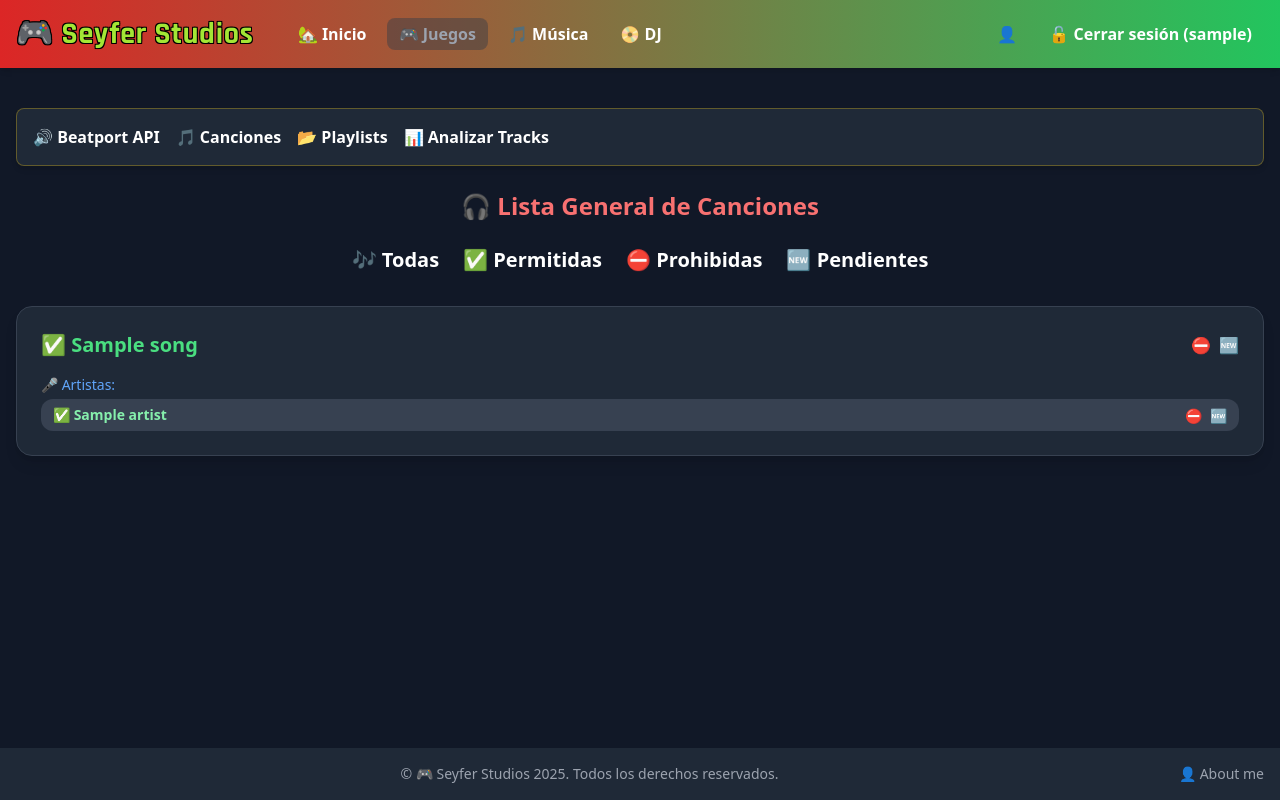
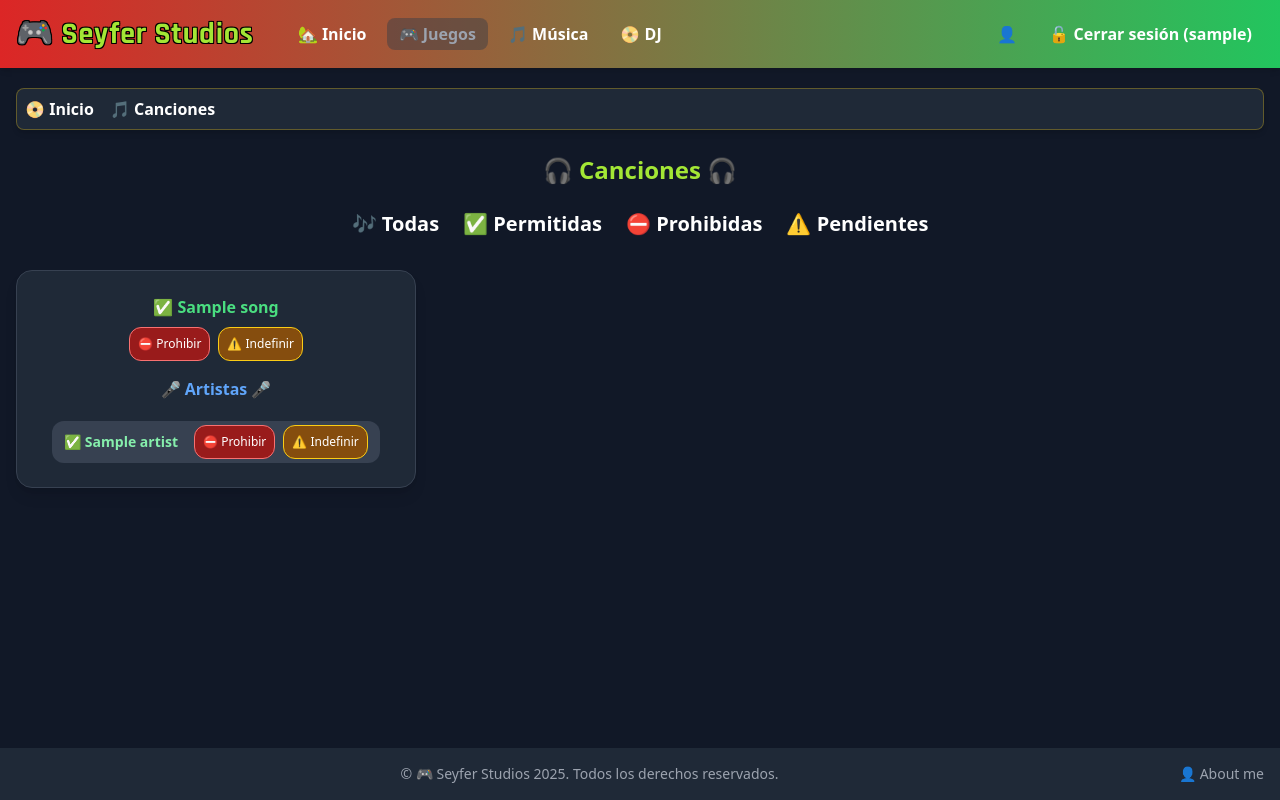
Before and after one commit to ianshalaga/seyfer_studios_official_website_backend, a Django app: page /dj/song/list in a window 1280 px wide. Run offline with Django 5.2, Linux system fonts and the light colour scheme; a user stored in the database is signed in; tables that the repository leaves empty hold one stand-in row (values such as "Sample post"); parts of the project's set-up code (start-up, migrations or seed data) failed here and were passed over; some libraries are stand-ins or nearby versions.

Commit message:
Song & Artist state update view implemented

```diff
--- a/apps/dj/admin.py
+++ b/apps/dj/admin.py
@@ -6,7 +6,7 @@ from . import models
 
 @admin.register(models.Song)
 class SongAdmin(admin.ModelAdmin):
-    list_display = ["title", "state"]
+    list_display = ["title", "state", "link"]
     search_fields = ["title", "state", "artists__name"]
     list_filter = ["state", "artists__name"]
     ordering = ["title"]
@@ -14,7 +14,7 @@ class SongAdmin(admin.ModelAdmin):
 
 @admin.register(models.Artist)
 class ArtistAdmin(admin.ModelAdmin):
-    list_display = ["name", "state"]
+    list_display = ["name", "state", "link"]
     search_fields = ["name", "state", "songs__title"]
     list_filter = ["state", "songs__title"]
     ordering = ["name"]
--- a/apps/dj/models.py
+++ b/apps/dj/models.py
@@ -18,6 +18,7 @@ class Artist(models.Model):
     code = models.UUIDField(
         default=uuid.uuid4, editable=False, unique=True)
     name = models.CharField(max_length=100)
+    link = models.URLField(blank=True, null=True)
     state = models.CharField(
         max_length=STATE_MAX_LENGTH, choices=SongArtistStateEnum.choices)
 
@@ -29,6 +30,7 @@ class Song(models.Model):
     code = models.UUIDField(
         default=uuid.uuid4, editable=False, unique=True)
     title = models.CharField(max_length=100)
+    link = models.URLField(blank=True, null=True)
     state = models.CharField(
         max_length=STATE_MAX_LENGTH, choices=SongArtistStateEnum.choices)
     artists = models.ManyToManyField(Artist, related_name="songs")
--- a/apps/dj/templates/dj/base.html
+++ b/apps/dj/templates/dj/base.html
@@ -1,27 +1,23 @@
 {% extends 'main/base.html' %} {% block main %}
 <!-- 🎚️ Subbarra de navegación interna DJ -->
 <nav
-  class="bg-gray-800 text-white rounded-lg shadow-md mb-6 p-4 border border-yellow-400/30 hover:border-yellow-400 transition"
+  class="bg-gray-800 text-white rounded-lg shadow-md mb-6 p-2 border border-yellow-400/30 hover:border-yellow-400 transition"
 >
   <ul class="flex flex-wrap space-x-4 justify-start">
     <li>
-      <a href="" class="hover:text-lime-400 transition font-semibold">
-        🔊 Beatport API
+      <a
+        href="{% url 'dj:index' %}"
+        class="hover:text-lime-400 transition font-semibold"
+      >
+        📀 Inicio
       </a>
     </li>
     <li>
-      <a href="" class="hover:text-lime-400 transition font-semibold">
+      <a
+        href="{% url 'dj:song_list' %}"
+        class="hover:text-lime-400 transition font-semibold"
+      >
         🎵 Canciones
-      </a>
-    </li>
-    <li>
-      <a href="" class="hover:text-lime-400 transition font-semibold">
-        📂 Playlists
-      </a>
-    </li>
-    <li>
-      <a href="" class="hover:text-lime-400 transition font-semibold">
-        📊 Analizar Tracks
       </a>
     </li>
   </ul>
--- a/apps/dj/templates/dj/song_list.html
+++ b/apps/dj/templates/dj/song_list.html
@@ -1,118 +1,179 @@
 {% extends 'dj/base.html' %} {% block content %}
 
-<h3 class="flex justify-center text-2xl font-bold text-red-400 mb-6">
-  🎧 Lista General de Canciones
+<h3 class="flex justify-center text-2xl font-bold text-lime-400 mb-6">
+  🎧 Canciones 🎧
 </h3>
 
-<div class="flex justify-center gap-6 mb-8">
+<div class="flex flex-wrap justify-center gap-6 mb-8">
   <a
     href="{% url 'dj:song_list' %}"
-    class="text-white font-bold text-xl hover:text-green-400 transition"
-    >🎶 Todas</a
+    class="text-white font-bold text-xl hover:text-blue-400 transition"
   >
+    🎶 Todas
+  </a>
+
   <a
     href="{% url 'dj:song_list' %}?state=YES"
     class="text-white font-bold text-xl hover:text-green-400 transition"
-    >✅ Permitidas</a
   >
+    ✅ Permitidas
+  </a>
+
   <a
     href="{% url 'dj:song_list' %}?state=BAN"
     class="text-white font-bold text-xl hover:text-red-400 transition"
-    >⛔ Prohibidas</a
   >
+    ⛔ Prohibidas
+  </a>
+
   <a
     href="{% url 'dj:song_list' %}?state=NEW"
     class="text-white font-bold text-xl hover:text-yellow-400 transition"
-    >🆕 Pendientes</a
   >
+    ⚠️ Pendientes
+  </a>
 </div>
 
-<!-- <div class="grid md:grid-cols-2 lg:grid-cols-3 gap-6"> -->
-<div class="flex flex-col gap-4">
+<div class="grid md:grid-cols-2 lg:grid-cols-3 gap-6">
+  <!-- <div class="flex flex-col gap-4"> -->
   {% for song in songs %}
+  <!-- Song card block -->
   <div
-    class="bg-gray-800 p-6 rounded-2xl shadow-lg hover:bg-gray-700 transition space-y-4 border border-gray-700"
+    class="bg-gray-800 p-6 rounded-2xl shadow-lg transition space-y-4 border border-gray-700"
   >
-    <div class="flex justify-between items-center">
+    <!-- Song card title block -->
+    <div class="flex flex-col gap-2 justify-between items-center">
+      <!-- Song card title text -->
       <h4
-        class="text-xl font-bold {% if song.state == 'YES' %} text-green-400 {% elif song.state == 'BAN' %} text-red-400 {% else %} text-yellow-400 {% endif %}"
+        class="font-semibold {% if song.state == 'YES' %} text-green-400 {% elif song.state == 'BAN' %} text-red-400 {% else %} text-yellow-400 {% endif %}"
       >
-        {% if song.state == 'YES' %}✅{% elif song.state == 'BAN' %}⛔{% else
-        %}🆕{% endif %} {{ song.title }}
+        <!-- Allowed song icon -->
+        {% if song.state == 'YES' %} ✅
+        <!-- Not allowed song icon -->
+        {% elif song.state == 'BAN' %} ⛔
+        <!-- New song icon -->
+        {% elif song.state == 'NEW' %} ⚠️
+        <!-- 4 -->
+        {% endif %}
+        <!-- Song title -->
+        {{ song.title }}
       </h4>
+
+      <!-- Song card title change state buttons -->
       <div class="flex gap-2">
         {% if user.is_authenticated %} {% if song.state != 'YES' %}
-        <form method="post" action="">
+        <form
+          method="post"
+          action="{% url 'dj:song_state_update' song.code 'YES' %}"
+        >
           {% csrf_token %}
-          <button title="Permitir" class="hover:text-green-400 transition">
-            ✅
+          <button
+            title="Permitir"
+            class="bg-green-800 text-xs border border-green-400 rounded-xl p-2 transition hover:bg-green-700"
+          >
+            ✅ Permitir
           </button>
         </form>
         {% endif %} {% if song.state != 'BAN' %}
-        <form method="post" action="">
+        <form
+          method="post"
+          action="{% url 'dj:song_state_update' song.code 'BAN' %}"
+        >
           {% csrf_token %}
-          <button title="Prohibir" class="hover:text-red-400 transition">
-            ⛔
+          <button
+            title="Prohibir"
+            class="bg-red-800 text-xs border border-red-400 rounded-xl p-2 transition hover:bg-red-700"
+          >
+            ⛔ Prohibir
           </button>
         </form>
         {% endif %} {% if song.state != 'NEW' %}
-        <form method="post" action="">
+        <form
+          method="post"
+          action="{% url 'dj:song_state_update' song.code 'NEW' %}"
+        >
           {% csrf_token %}
-          <button title="Pendiente" class="hover:text-yellow-400 transition">
-            🆕
+          <button
+            title="Indefinir"
+            class="bg-yellow-800 text-xs border border-yellow-400 rounded-xl p-2 transition hover:bg-yellow-700"
+          >
+            ⚠️ Indefinir
           </button>
         </form>
         {% endif %} {% endif %}
       </div>
     </div>
 
-    <div class="space-y-1">
-      <p class="text-sm text-blue-400">🎤 Artistas:</p>
-      {% for artist in song.artists.all %}
+    <!-- Song card artist block -->
+    <div class="flex flex-col items-center gap-4 space-y-1">
+      <p class="font-bold text-blue-400">🎤 Artistas 🎤</p>
+      {% for artist in song.artists.all %} {% if artist.name != "" %}
       <div
-        class="flex justify-between items-center bg-gray-700 px-3 py-1 rounded-xl"
+        class="flex w-max gap-4 justify-between items-center bg-gray-700 px-3 py-1 rounded-xl"
       >
         <span
-          class="text-sm font-semibold {% if artist.state == 'YES' %}text-green-300{% elif artist.state == 'BAN' %}text-red-300{% else %}text-yellow-300{% endif %}"
+          class="text-sm font-semibold {% if artist.state == 'YES' %} text-green-300 {% elif artist.state == 'BAN' %} text-red-300 {% else %} text-yellow-300 {% endif %}"
         >
-          {% if artist.state == 'YES' %}✅{% elif artist.state == 'BAN' %}⛔{%
-          else %}🆕{% endif %} {{ artist.name }}
+          <!--  -->
+          {% if artist.state == 'YES' %} ✅
+          <!--  -->
+          {% elif artist.state == 'BAN' %} ⛔
+          <!--  -->
+          {% elif artist.state == 'NEW' %} ⚠️
+          <!--  -->
+          {% endif %}
+          <!--  -->
+          {{ artist.name }}
         </span>
+
         <div class="flex gap-2">
           {% if user.is_authenticated %} {% if artist.state != 'YES' %}
-          <form method="post" action="">
+          <form
+            method="post"
+            action="{% url 'dj:artist_state_update' artist.code 'YES' %}"
+          >
             {% csrf_token %}
             <button
               title="Permitir"
-              class="hover:text-green-400 transition text-sm"
+              class="bg-green-800 text-xs border border-green-400 rounded-xl p-2 transition hover:bg-green-700"
             >
-              ✅
+              ✅ Permitir
             </button>
           </form>
           {% endif %} {% if artist.state != 'BAN' %}
-          <form method="post" action="">
+          <form
+            method="post"
+            action="{% url 'dj:artist_state_update' artist.code 'BAN' %}"
+          >
             {% csrf_token %}
             <button
               title="Prohibir"
-              class="hover:text-red-400 transition text-sm"
+              class="bg-red-800 text-xs border border-red-400 rounded-xl p-2 transition hover:bg-red-700"
             >
-              ⛔
+              ⛔ Prohibir
             </button>
           </form>
           {% endif %} {% if artist.state != 'NEW' %}
-          <form method="post" action="">
+          <form
+            method="post"
+            action="{% url 'dj:artist_state_update' artist.code 'NEW' %}"
+          >
             {% csrf_token %}
             <button
               title="Pendiente"
-              class="hover:text-yellow-400 transition text-sm"
+              class="bg-yellow-800 text-xs border border-yellow-400 rounded-xl p-2 transition hover:bg-yellow-700"
             >
-              🆕
+              ⚠️ Indefinir
             </button>
           </form>
           {% endif %} {% endif %}
         </div>
       </div>
-      {% empty %}
+      {% else %}
+      <div class="text-gray-500 col-span-full text-center">
+        <p class="text-gray-400 text-sm">❌ Sin artistas registrados.</p>
+      </div>
+      {% endif %} {% empty %}
       <p class="text-gray-400 text-sm">❌ Sin artistas registrados.</p>
       {% endfor %}
     </div>
--- a/apps/dj/urls.py
+++ b/apps/dj/urls.py
@@ -7,6 +7,10 @@ urlpatterns = [
     # TEMPLATES
     path("", views.IndexView.as_view(), name="index"),
     path("song/list", views.SongListView.as_view(), name="song_list"),
+    path("song/<uuid:code>/state/<str:new_state>",
+         views.SongStateUpdateView.as_view(), name="song_state_update"),
+    path("artist/<uuid:code>/state/<str:new_state>",
+         views.ArtistStateUpdateView.as_view(), name="artist_state_update"),
     # API
     path("api/beatport", views.beatport_techno_top100_scraper, name="api_beatport"),
     path("api/beatport/artists/yes", views.load_yes_artists_into_db,
--- a/apps/dj/views.py
+++ b/apps/dj/views.py
@@ -1,13 +1,16 @@
+# Python standar
 from collections import defaultdict
+# Django
 from django.http import JsonResponse
-from django.shortcuts import render
+from django.shortcuts import render, redirect, get_object_or_404
+from django.views import View
+from django.utils import timezone
 from .models import Artist, SongArtistStateEnum, Song
+# External
 from termcolor import cprint
+# Own
 from ..utilities.apps import dj
 from ..utilities.apps.exceptions import *
-from django.views import View
-from django.utils import timezone
-
 
 # Create your views here.
 
@@ -32,15 +35,52 @@ class SongListView(View):
         return super().dispatch(request, *args, **kwargs)
 
     def get(self, request, *args, **kwargs):
-        # songs = Song.objects.filter(
-        #     state=SongArtistStateEnum.BAN).order_by("title")
-        songs = Song.objects.all().order_by("title")
+        song_state = request.GET.get("state")
+        songs: list = list()
+        if not song_state:  # All songs
+            cprint(song_state, "blue")
+            songs = Song.objects.all().order_by("title")
+        elif song_state == "YES":  # Allowed songs
+            cprint(song_state, "green")
+            songs = Song.objects.filter(
+                state=SongArtistStateEnum.YES).order_by("title")
+        elif song_state == "BAN":  # Not allowed songs
+            cprint(song_state, "red")
+            songs = Song.objects.filter(
+                state=SongArtistStateEnum.BAN).order_by("title")
+        elif song_state == "NEW":  # New songs
+            cprint(song_state, "yellow")
+            songs = Song.objects.filter(
+                state=SongArtistStateEnum.NEW).order_by("title")
+
         context = {
             "title": "Seyfer DJ Studio: Songs",
             "now": timezone.now(),
             "songs": songs,
         }
         return render(request, "dj/song_list.html", context)
+
+
+class SongStateUpdateView(View):
+    def dispatch(self, request, *args, **kwargs):
+        return super().dispatch(request, *args, **kwargs)
+
+    def post(self, request, *args, **kwargs):
+        song = get_object_or_404(Song, code=kwargs["code"])
+        song.state = kwargs["new_state"]
+        song.save()
+        return redirect(request.META.get("HTTP_REFERER", "/"))
+
+
+class ArtistStateUpdateView(View):
+    def dispatch(self, request, *args, **kwargs):
+        return super().dispatch(request, *args, **kwargs)
+
+    def post(self, request, *args, **kwargs):
+        artist = get_object_or_404(Artist, code=kwargs["code"])
+        artist.state = kwargs["new_state"]
+        artist.save()
+        return redirect(request.META.get("HTTP_REFERER", "/"))
 
 
 # @@@@ API
--- a/apps/main/templates/main/base.html
+++ b/apps/main/templates/main/base.html
@@ -43,7 +43,7 @@
     </header>
 
     <!-- 📄 Main Content -->
-    <main class="flex-grow container mx-auto py-10 px-4">
+    <main class="flex-grow container mx-auto py-5 px-4">
       {% block main %} {% endblock main %}
     </main>
 
```
Also changed, not shown: apps/dj/migrations/0002_artist_link_song_link.py (added).
